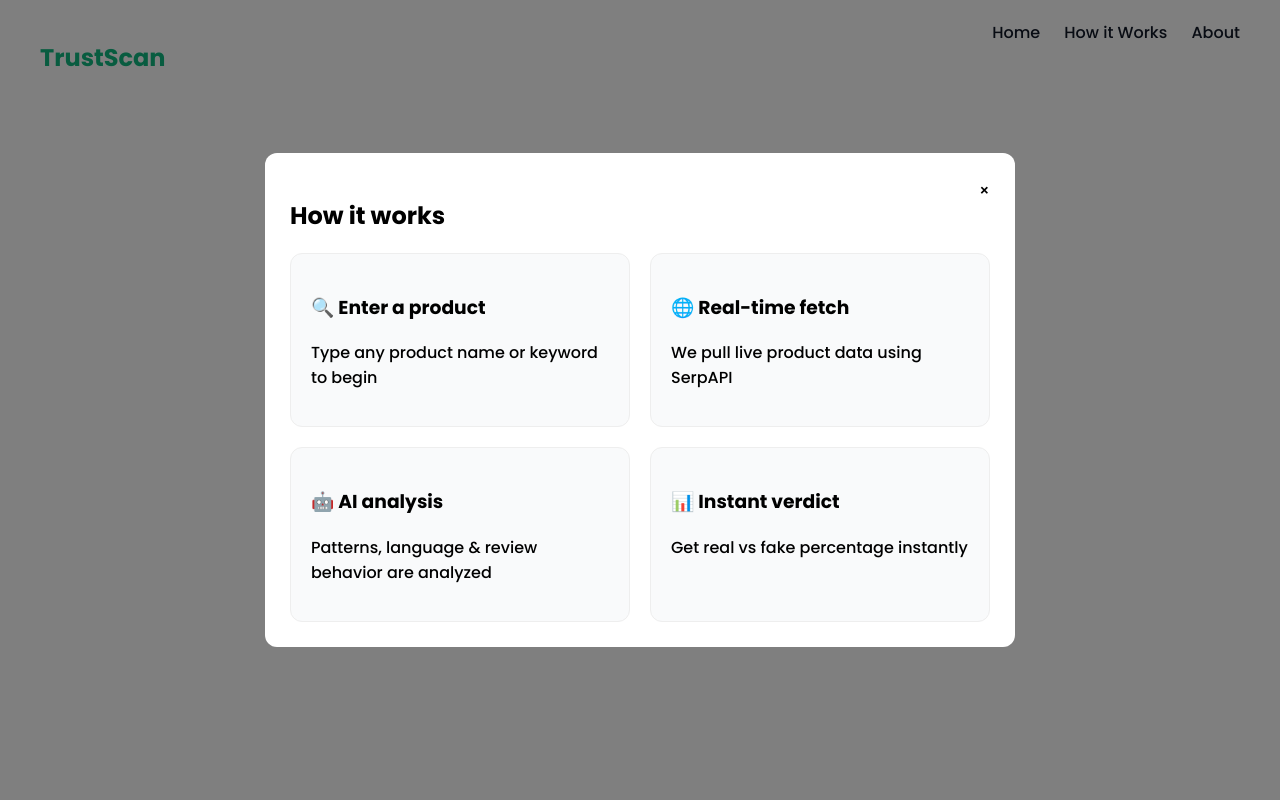
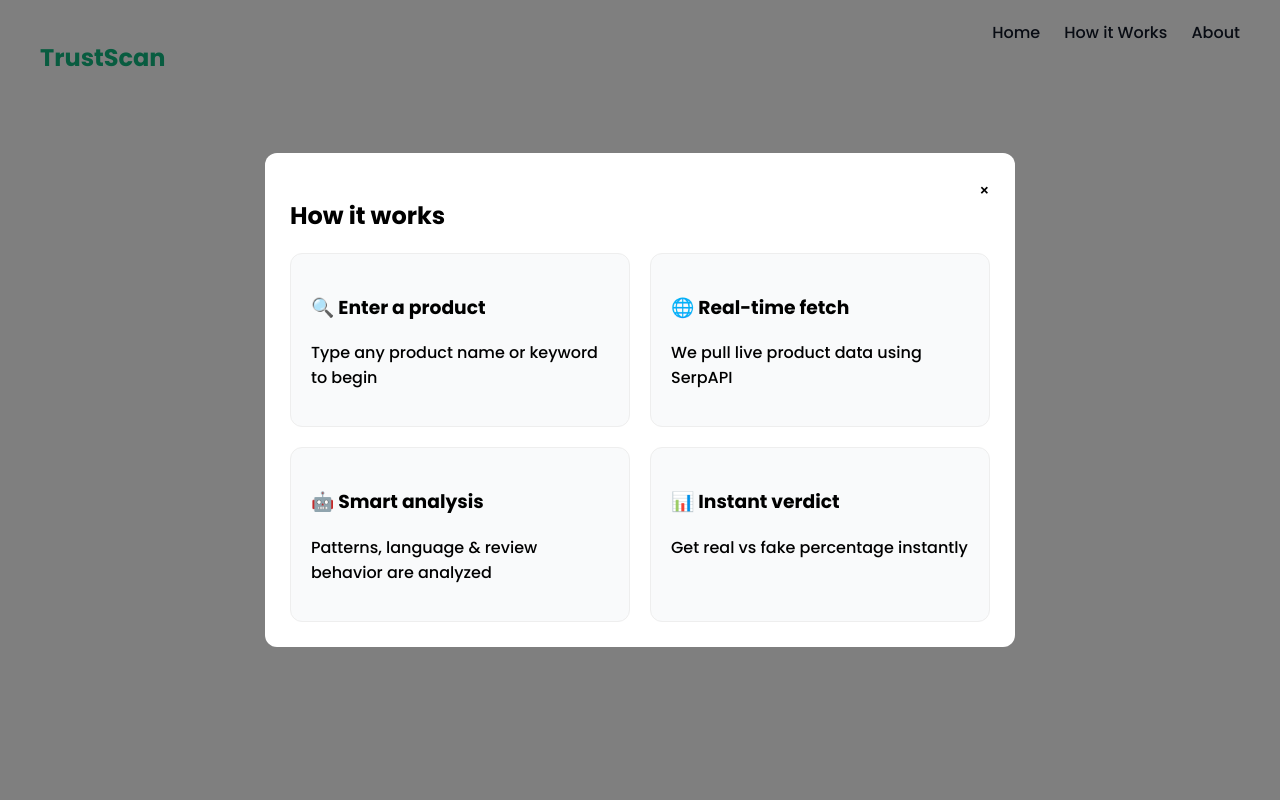
Before and after one commit to varshnik2024-blip/fake-review, a Flask app: page / in a window 1280 px wide, after a click on "How it Works". Run offline with Flask 3, Linux system fonts and the light colour scheme.

Commit message:
updated wording - removed AI term

```diff
--- a/templates/index.html
+++ b/templates/index.html
@@ -89,7 +89,7 @@ function closeModal(id) {
 </div>
 
 <div class="step-card">
-<h3>🤖 AI analysis</h3>
+<h3>🤖 Smart analysis</h3>
 <p>Patterns, language & review behavior are analyzed</p>
 </div>
 
@@ -112,7 +112,7 @@ function closeModal(id) {
 <h2>About TrustScan</h2>
 
 <p>
-TrustScan is an AI-powered web application that helps users detect fake reviews before buying products.
+TrustScan is an web application that helps users detect fake reviews before buying products.
 </p>
 
 <p>
```
